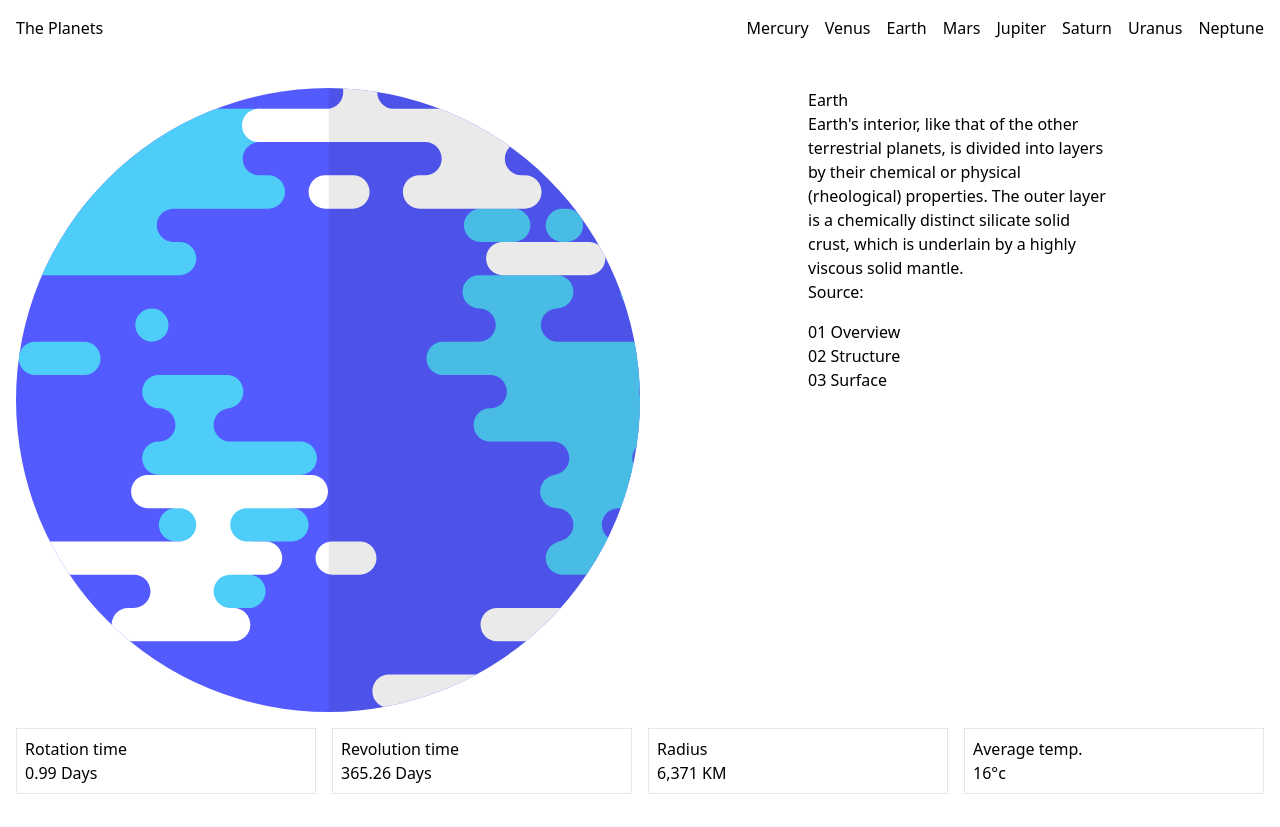
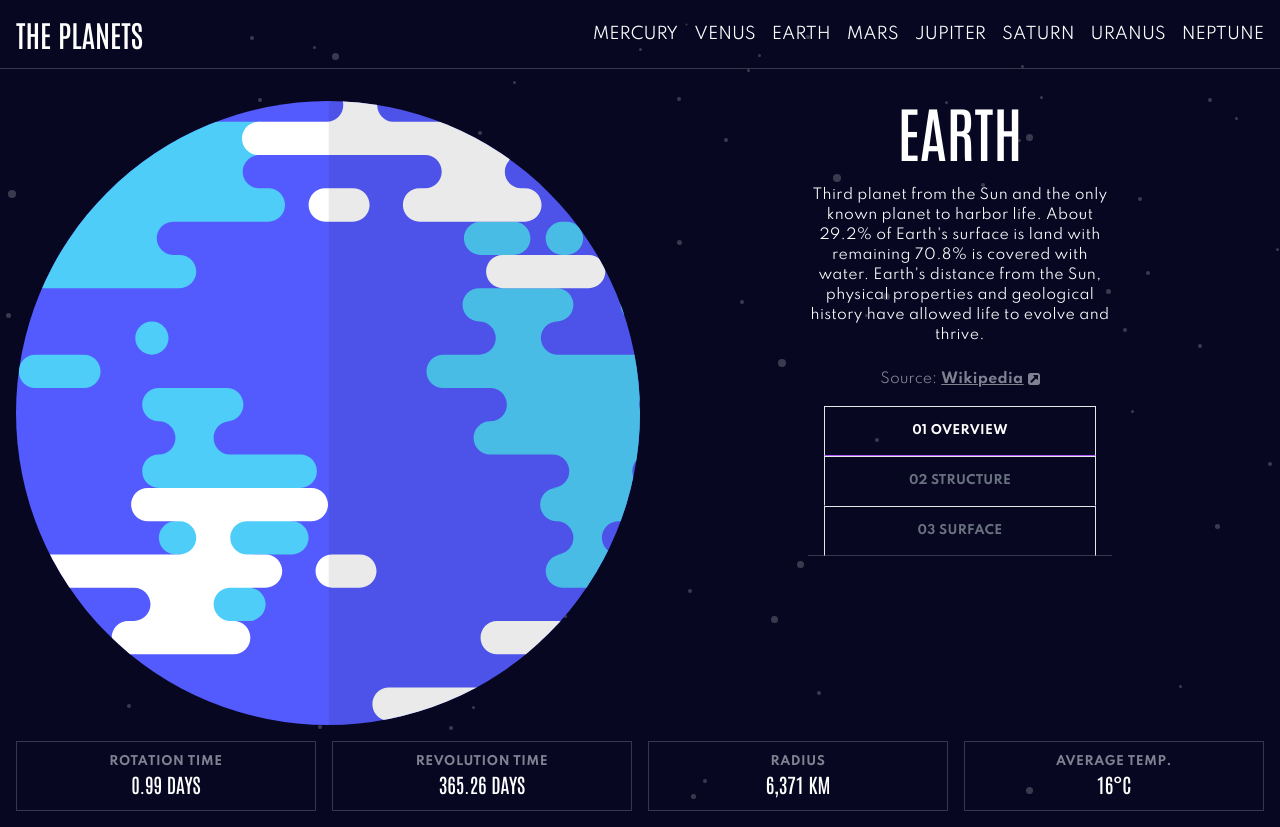
Before and after one commit to jjdavenport/planets-fact-site, a React (Vite) app: page /planet/earth in a window 1280 px wide. Built offline with nearby package versions, Linux system fonts and the light colour scheme.

Commit message:
add mobile styling

```diff
--- a/src/components/content.jsx
+++ b/src/components/content.jsx
@@ -1,10 +1,30 @@
 const Content = ({ data }) => {
   return (
     <>
-      <article className="md:w-1/2">
-        <h1>{data.name}</h1>
-        <p>{data.structure.content}</p>
-        <a href={data.structure.source}>Source:</a>
+      <article className="flex flex-col items-center gap-6 text-center md:w-1/2">
+        <h1 className="font-antonio text-5xl uppercase md:text-6xl">
+          {data.name}
+        </h1>
+        <p className="font-spartan text-sm tracking-wide">
+          {data.overview.content}
+        </p>
+        <div className="flex gap-1 font-spartan text-sm text-lightGrey">
+          <span>Source:</span>
+          <a
+            className="flex items-center gap-1 font-semibold tracking-wide underline"
+            href={data.overview.source}
+          >
+            Wikipedia
+            <svg xmlns="http://www.w3.org/2000/svg" width="12" height="12">
+              <path
+                className="fill-lightGrey"
+                fill="#FFFFFF"
+                d="M11.34.66C10.9.22 10.37 0 9.75 0h-7.5C1.63 0 1.1.22.66.66.22 1.1 0 1.63 0 2.25v7.5c0 .62.22 1.15.66 1.59.44.44.97.66 1.59.66h7.5c.62 0 1.15-.22 1.59-.66.44-.44.66-.97.66-1.59v-7.5c0-.62-.22-1.15-.66-1.59zM10 6.25a.467.467 0 01-.305.46.544.544 0 01-.195.04.465.465 0 01-.352-.149L8.023 5.476 3.852 9.648a.481.481 0 01-.352.149.48.48 0 01-.352-.149l-.796-.797a.48.48 0 01-.149-.351.48.48 0 01.149-.352l4.172-4.172-1.125-1.125c-.162-.15-.198-.333-.11-.546A.467.467 0 015.75 2H9.5c.135 0 .253.05.352.148A.48.48 0 0110 2.5v3.75z"
+                opacity="1"
+              />
+            </svg>
+          </a>
+        </div>
       </article>
     </>
   );
--- a/src/components/header.jsx
+++ b/src/components/header.jsx
@@ -5,12 +5,12 @@ const Header = ({ planets, tablet }) => {
   if (tablet) {
     return (
       <>
-        <header className="flex w-full justify-between p-4 md:flex-col md:items-center lg:flex-row">
-          <h1>The Planets</h1>
+        <header className="flex w-full justify-between border-b border-darkGrey p-4 uppercase md:flex-col md:items-center lg:flex-row">
+          <h1 className="font-antonio text-3xl">The Planets</h1>
           <nav className="w-full lg:w-fit">
             <ul className="flex justify-between lg:gap-4">
               {planets.map((planet, index) => (
-                <li key={index}>
+                <li className="font-spartan" key={index}>
                   <Link to={`/planet/${planet.name}`}>{planet.name}</Link>
                 </li>
               ))}
@@ -23,8 +23,8 @@ const Header = ({ planets, tablet }) => {
 
   return (
     <>
-      <header className="flex w-full justify-between p-4">
-        <h1>The Planets</h1>
+      <header className="flex w-full justify-between border-b border-darkGrey p-4 uppercase">
+        <h1 className="font-antonio text-3xl">The Planets</h1>
         <button>
           <img src={menuIcon} />
         </button>
--- a/src/components/image.jsx
+++ b/src/components/image.jsx
@@ -1,7 +1,7 @@
 const Image = ({ data }) => {
   return (
     <>
-      <img className="object-contain md:w-1/2" src={`.${data}`} />
+      <img className="w-1/2 object-contain" src={`.${data}`} />
     </>
   );
 };
--- /dev/null
+++ b/src/components/list-item.jsx
@@ -0,0 +1,14 @@
+const ListItem = ({ data, text }) => {
+  return (
+    <>
+      <li className="flex flex-1 items-center justify-between border border-darkGrey p-3 uppercase md:flex-col">
+        <span className="font-spartan text-xs font-semibold tracking-wider text-lightGrey">
+          {text}
+        </span>
+        <span className="font-antonio text-xl">{data}</span>
+      </li>
+    </>
+  );
+};
+
+export default ListItem;
--- a/src/components/list.jsx
+++ b/src/components/list.jsx
@@ -1,23 +1,13 @@
+import ListItem from "./list-item";
+
 const List = ({ data }) => {
   return (
     <>
       <ul className="flex w-full flex-col gap-4 md:flex-row">
-        <li className="flex flex-1 justify-between border p-2 md:flex-col">
-          <span>Rotation time</span>
-          <span>{data.rotation}</span>
-        </li>
-        <li className="flex flex-1 justify-between border p-2 md:flex-col">
-          <span>Revolution time</span>
-          <span>{data.revolution}</span>
-        </li>
-        <li className="flex flex-1 justify-between border p-2 md:flex-col">
-          <span>Radius</span>
-          <span>{data.radius}</span>
-        </li>
-        <li className="flex flex-1 justify-between border p-2 md:flex-col">
-          <span>Average temp.</span>
-          <span>{data.temperature}</span>
-        </li>
+        <ListItem text="Rotation time" data={data.rotation} />
+        <ListItem text="Revolution time" data={data.revolution} />
+        <ListItem text="Radius" data={data.radius} />
+        <ListItem text="Average temp." data={data.temperature} />
       </ul>
     </>
   );
--- a/src/components/page.jsx
+++ b/src/components/page.jsx
@@ -8,6 +8,7 @@ import List from "./list";
 const Page = () => {
   const { tablet, data } = useOutletContext();
   const [pageData, setPageData] = useState(data[2]);
+  const [tab, setTab] = useState("overview");
 
   useEffect(() => {
     console.log(pageData);
@@ -19,10 +20,10 @@ const Page = () => {
         <main className="flex flex-1 flex-col items-center gap-4 p-4">
           <section className="flex items-center gap-4 md:flex-col lg:flex-row lg:items-start">
             <Image data={pageData.images.planet} />
-            <section className="flex flex-1 gap-4 lg:flex-col lg:items-center">
+            <div className="flex flex-1 gap-4 lg:flex-col lg:items-center">
               <Content data={pageData} />
-              <Tabs tablet={tablet} />
-            </section>
+              <Tabs tab={tab} setTab={setTab} tablet={tablet} />
+            </div>
           </section>
           <List data={pageData} />
         </main>
@@ -32,11 +33,13 @@ const Page = () => {
 
   return (
     <>
-      <main className="flex flex-1 flex-col items-center gap-4 p-4">
-        <Tabs />
+      <main className="flex flex-1 flex-col items-center gap-16 pb-16">
+        <Tabs tab={tab} setTab={setTab} />
         <Image data={pageData.images.planet} />
-        <Content data={pageData} />
-        <List data={pageData} />
+        <section className="flex flex-col gap-10 px-4">
+          <Content data={pageData} />
+          <List data={pageData} />
+        </section>
       </main>
     </>
   );
--- /dev/null
+++ b/src/components/tab-buttton.jsx
@@ -0,0 +1,14 @@
+const TabButton = ({ onClick, className, children }) => {
+  return (
+    <>
+      <button
+        className={`relative -bottom-[1px] w-full border-b-4 py-4 font-spartan text-xs font-semibold uppercase tracking-wide md:border ${className}`}
+        onClick={onClick}
+      >
+        {children}
+      </button>
+    </>
+  );
+};
+
+export default TabButton;
--- a/src/components/tabs.jsx
+++ b/src/components/tabs.jsx
@@ -1,15 +1,44 @@
-const Tabs = ({ tablet }) => {
+import TabButton from "./tab-buttton";
+
+const Tabs = ({ tablet, tab, setTab }) => {
   return (
     <>
-      <ul className="flex w-full justify-between md:w-1/2 md:flex-col">
-        <li>
-          <button>{tablet && "01"} Overview</button>
+      <ul className="flex w-full justify-between border-b border-darkGrey px-4 md:w-1/2 md:flex-col">
+        <li className="relative">
+          <TabButton
+            className={
+              tab === "overview"
+                ? "border-b-purple-500 text-white"
+                : "border-b-transparent text-gray-500"
+            }
+            onClick={() => setTab("overview")}
+          >
+            {tablet && "01"} Overview
+          </TabButton>
         </li>
-        <li>
-          <button>{tablet && "02"} Structure</button>
+        <li className="relative">
+          <TabButton
+            className={
+              tab === "structure"
+                ? "border-b-purple-500 text-white"
+                : "border-b-transparent text-gray-500"
+            }
+            onClick={() => setTab("structure")}
+          >
+            {tablet && "02"} Structure
+          </TabButton>
         </li>
-        <li>
-          <button>{tablet && "03"} Surface</button>
+        <li className="relative">
+          <TabButton
+            className={
+              tab === "surface"
+                ? "border-b-purple-500 text-white"
+                : "border-b-transparent text-gray-500"
+            }
+            onClick={() => setTab("surface")}
+          >
+            {tablet && "03"} Surface
+          </TabButton>
         </li>
       </ul>
     </>
--- a/src/components/wrapper.jsx
+++ b/src/components/wrapper.jsx
@@ -1,6 +1,8 @@
 const Wrapper = ({ children }) => {
   return (
-    <div className="flex h-full min-h-screen flex-col gap-4">{children}</div>
+    <div className="bg-stars flex h-full min-h-screen flex-col bg-black bg-center text-white md:gap-4">
+      {children}
+    </div>
   );
 };
 
--- a/tailwind.config.js
+++ b/tailwind.config.js
@@ -4,25 +4,28 @@ export default {
   theme: {
     extend: {
       colors: {
-        white: "rgb(255, 255, 255)",
-        black: "rgb(7, 7, 36)",
-        darkGrey: "rgb(56, 56, 79)",
-        lightGrey: "rgb(131, 131, 145)",
+        white: "hsl(0, 0%, 100%)", // Pure white
+        black: "hsl(240, 67%, 8%)", // Dark navy-like black
+        darkGrey: "hsl(240, 17%, 26%)", // Muted dark grey
+        lightGrey: "hsl(240, 7%, 54%)", // Soft light grey
 
-        mercury: "rgb(65, 158, 187)",
-        venus: "rgb(237, 162, 73)",
-        earth: "rgb(109, 46, 213)",
-        mars: "rgb(209, 76, 50)",
+        mercury: "hsl(196, 48%, 49%)", // Cyan-blue
+        venus: "hsl(30, 85%, 61%)", // Warm orange
+        earth: "hsl(261, 65%, 51%)", // Vibrant purple
+        mars: "hsl(8, 64%, 51%)", // Reddish-orange
 
-        jupiter: "rgb(216, 58, 52)",
-        saturn: "rgb(205, 81, 32)",
-        uranus: "rgb(30, 193, 162)",
-        neptune: "rgb(45, 104, 240)",
+        jupiter: "hsl(2, 73%, 53%)", // Bright red
+        saturn: "hsl(18, 73%, 46%)", // Deep orange
+        uranus: "hsl(170, 73%, 44%)", // Aqua green
+        neptune: "hsl(226, 81%, 56%)", // Rich blue
       },
       fontFamily: {
         spartan: ["spartan", "sans-serif"],
         antonio: ["antonio", "sans-serif"],
       },
+      backgroundImage: {
+        stars: "url('/src/assets/background-stars.svg')",
+      },
     },
   },
   plugins: [],
```
Also changed, not shown: src/assets/background-stars.svg (renamed from public/assets/background-stars.svg), src/assets/icon-source.svg (renamed from public/assets/icon-source.svg).
